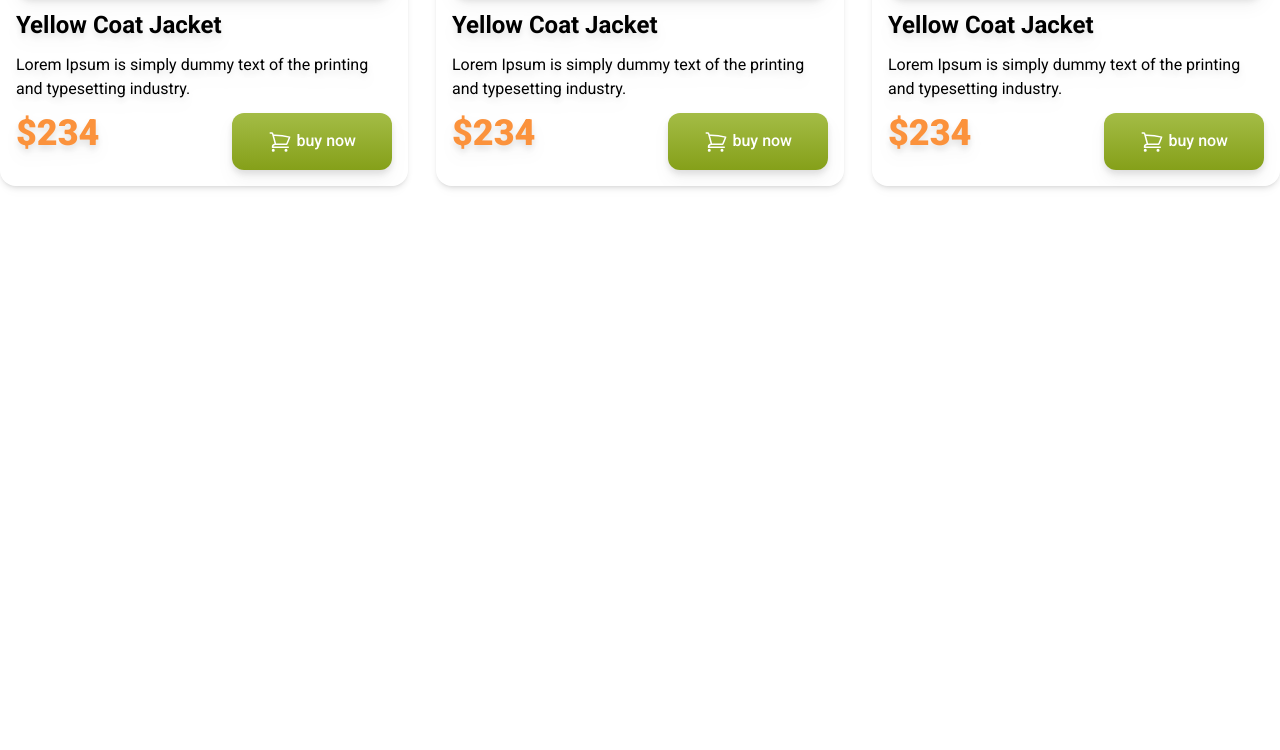
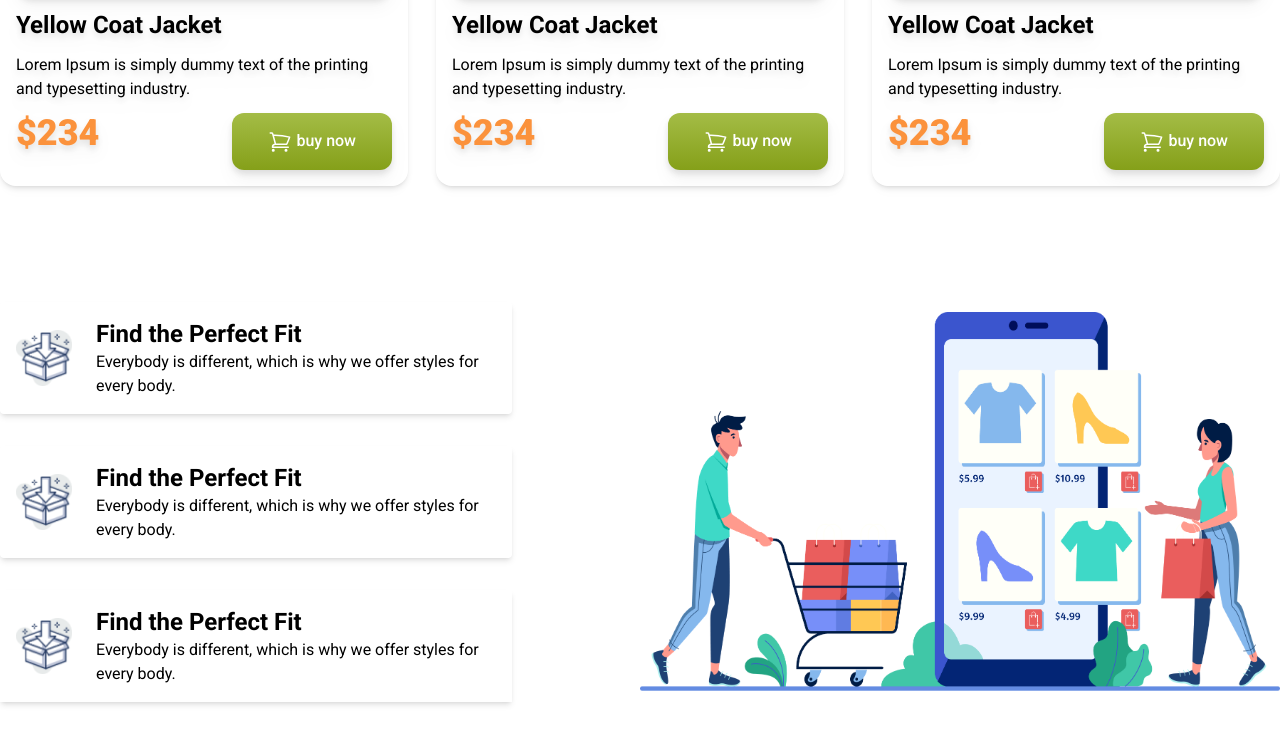
Before and after one commit to Sumaiyakhan322/penguin-project5-tailwind-css, a plain HTML site: page index.html in a window 1280 px wide. Shown: the part 1988-2738 px from the top of the page. Before the commit the page ends 2242 px from the top, so only its background shows below. Drawn offline with nearby package versions, Linux system fonts and the light colour scheme.

Commit message:
added shopping

```diff
--- a/index.html
+++ b/index.html
@@ -153,6 +153,41 @@
          </div>
     </div>
   </section>
+  <!-- added services -->
+  <section class="py-12">
+    <div class="flex  justify-between items-center"  >
+        <div class="w-2/5 space-y-8">
+        <div class="flex gap-6 items-center shadow-md p-4 rounded" >
+            <img src="./icons/box.png" alt="" class="w-14 h-14">
+                <div>
+                   <h2 class="font-roboto font-bold text-2xl">Find the Perfect Fit</h2>
+                   <p class="font-roboto">Everybody is different, which is why we
+                    offer styles for every body.</p>
+                </div>
+        </div>
+        <div class="flex gap-6 items-center shadow-md p-4 rounded">
+            <img src="./icons/box.png" alt="" class="w-14 h-14">
+                <div>
+                   <h2 class="font-roboto font-bold text-2xl">Find the Perfect Fit</h2>
+                   <p class="font-roboto">Everybody is different, which is why we
+                    offer styles for every body.</p>
+                </div>
+        </div>
+        <div class="flex gap-6 items-center shadow-md p-4 rouned">
+            <img src="./icons/box.png" alt="" class="w-14 h-14">
+                <div>
+                   <h2 class="font-roboto font-bold text-2xl">Find the Perfect Fit</h2>
+                   <p class="font-roboto">Everybody is different, which is why we
+                    offer styles for every body.</p>
+                </div>
+        </div>
+        </div>
+        <div class="w-1/2">
+            <img src="./images/shopping.png" alt="">
+        </div>
+
+    </div>
+  </section>
     </main>
     <footer>
 
```
